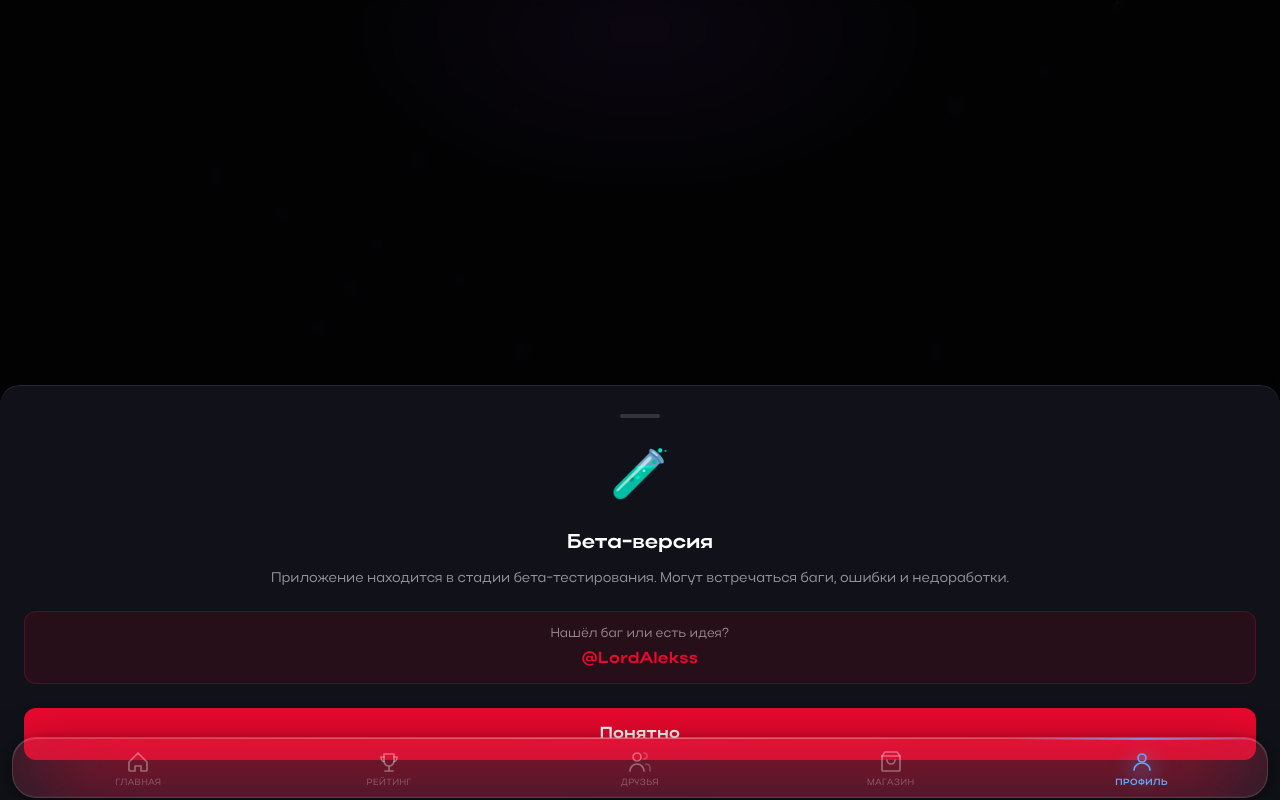
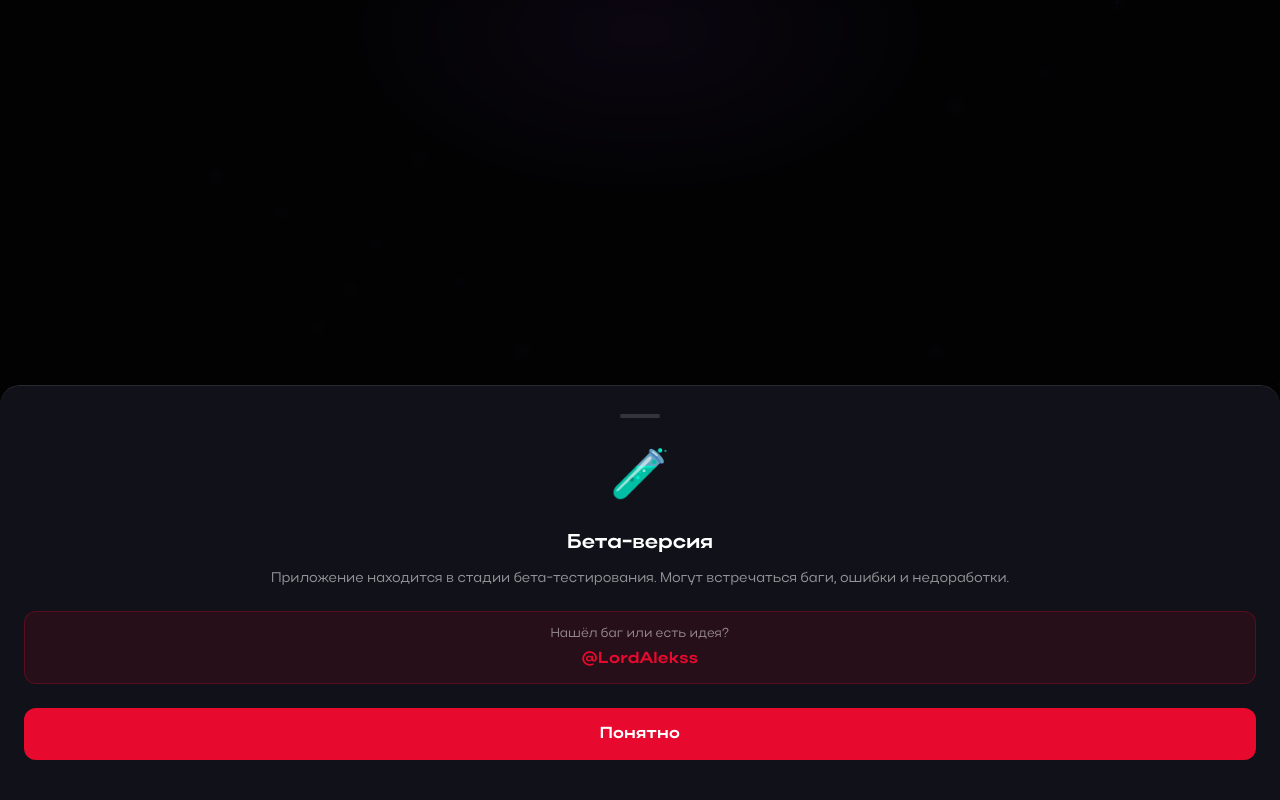
Before and after one commit to condr-top/condr-faceit, a Next.js app in the folder frontend/: page /profile in a window 1280 px wide. Built offline with nearby package versions, Linux system fonts and the light colour scheme; no server answers.

Commit message:
fix: BetaBanner above everything (move out of SwipeNav stacking context, z-index 100001)

```diff
--- a/frontend/src/app/layout.tsx
+++ b/frontend/src/app/layout.tsx
@@ -32,9 +32,11 @@ export default function RootLayout({ children }: { children: React.ReactNode })
         <TelegramProvider>
           <SwipeNavProvider>
             <NavigationProgress />
-            <BetaBanner />
             {children}
           </SwipeNavProvider>
+          {/* Вне SwipeNavProvider — иначе попадает в его stacking-context (zIndex:1)
+              и оказывается под навбаром (zIndex:40). Здесь — поверх всего. */}
+          <BetaBanner />
         </TelegramProvider>
       </body>
     </html>
--- a/frontend/src/components/ui/BetaBanner.tsx
+++ b/frontend/src/components/ui/BetaBanner.tsx
@@ -22,7 +22,7 @@ export function BetaBanner() {
             animate={{ opacity: 1 }}
             exit={{ opacity: 0 }}
             style={{
-              position: 'fixed', inset: 0, zIndex: 999,
+              position: 'fixed', inset: 0, zIndex: 100000,
               background: 'rgba(0,0,0,0.55)',
               backdropFilter: 'blur(4px)',
             }}
@@ -35,7 +35,7 @@ export function BetaBanner() {
             exit={{ y: '100%', opacity: 0 }}
             transition={{ type: 'spring', damping: 28, stiffness: 300 }}
             style={{
-              position: 'fixed', bottom: 0, left: 0, right: 0, zIndex: 1000,
+              position: 'fixed', bottom: 0, left: 0, right: 0, zIndex: 100001,
               background: 'rgba(18,18,26,0.97)',
               backdropFilter: 'blur(24px) saturate(180%)',
               borderTop: '1px solid rgba(255,255,255,0.1)',
```
